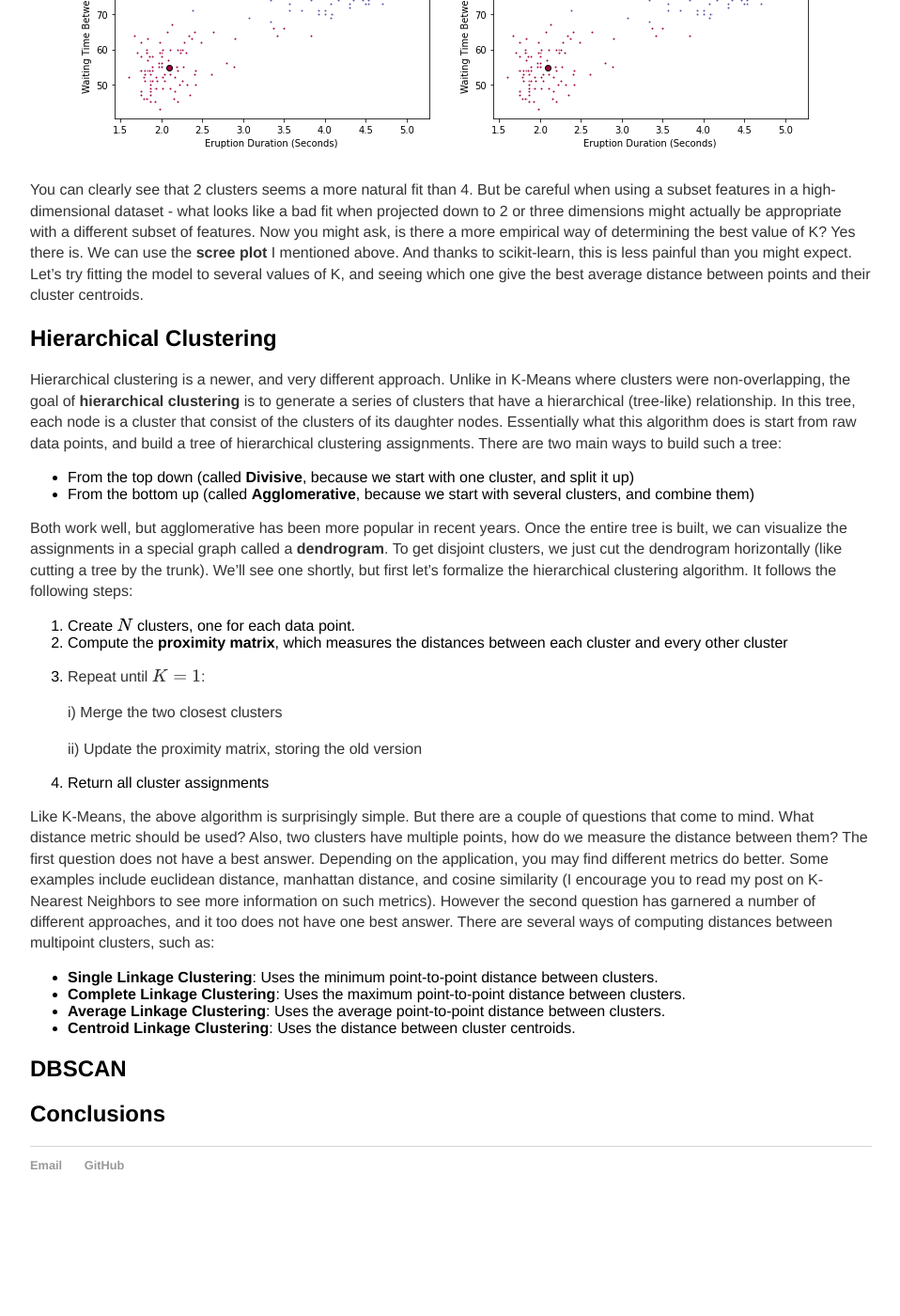
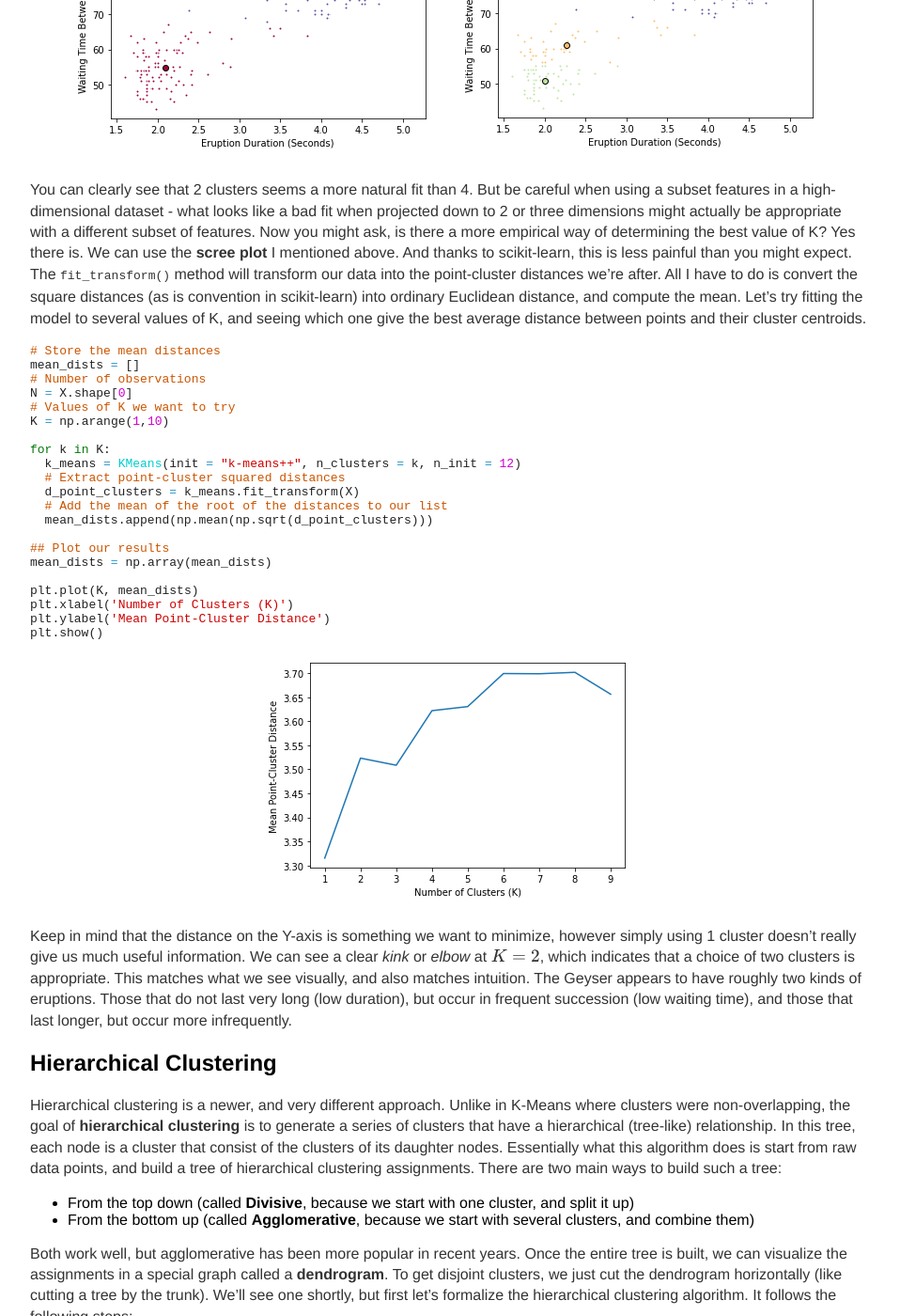
Before and after one commit to 12mre1/12mre1.github.io, a Jekyll site: the page built from _posts/2020-11-09-Some-Common-Clustering-Techniques.md, in a window 1280 px wide and 1400 px high, scrolled down 3969 px. Shown: the whole window at 94% size, without its empty margins (160-1118 px from the left). Built offline with Jekyll 4.4.1, drawn with Linux system fonts in a browser that asks for light colours; formulas are drawn with MathJax 3; before the commit the page ends 5276 px from its top, so only the background shows below that.

Commit message:
finish kmeans in cluster post

````diff
--- a/_posts/2020-11-09-Some-Common-Clustering-Techniques.md
+++ b/_posts/2020-11-09-Some-Common-Clustering-Techniques.md
@@ -139,9 +139,38 @@ plt.show()
 ```
 
 <center><img src="/img/k-means-2.png" alt = "faithfuldata">
-<img src="/img/k-means-2.png" alt = "faithfuldata"></center>
+<img src="/img/k-means-4.png" alt = "faithfuldata"></center>
 
-You can clearly see that 2 clusters seems a more natural fit than 4. But be careful when using a subset features in a high-dimensional dataset - what looks like a bad fit when projected down to 2 or three dimensions might actually be appropriate with a different subset of features. Now you might ask, is there a more empirical way of determining the best value of K? Yes there is. We can use the __scree plot__ I mentioned above. And thanks to scikit-learn, this is less painful than you might expect. Let's try fitting the model to several values of K, and seeing which one give the best average distance between points and their cluster centroids.
+You can clearly see that 2 clusters seems a more natural fit than 4. But be careful when using a subset features in a high-dimensional dataset - what looks like a bad fit when projected down to 2 or three dimensions might actually be appropriate with a different subset of features. Now you might ask, is there a more empirical way of determining the best value of K? Yes there is. We can use the __scree plot__ I mentioned above. And thanks to scikit-learn, this is less painful than you might expect. The `fit_transform()` method will transform our data into the point-cluster distances we're after. All I have to do is convert the square distances (as is convention in scikit-learn) into ordinary Euclidean distance, and compute the mean. Let's try fitting the model to several values of K, and seeing which one give the best average distance between points and their cluster centroids.
+
+```python
+# Store the mean distances
+mean_dists = []
+# Number of observations
+N = X.shape[0]
+# Values of K we want to try
+K = np.arange(1,10)
+
+for k in K:
+  k_means = KMeans(init = "k-means++", n_clusters = k, n_init = 12)
+  # Extract point-cluster squared distances
+  d_point_clusters = k_means.fit_transform(X)
+  # Add the mean of the root of the distances to our list
+  mean_dists.append(np.mean(np.sqrt(d_point_clusters)))
+
+## Plot our results
+mean_dists = np.array(mean_dists)
+
+plt.plot(K, mean_dists)
+plt.xlabel('Number of Clusters (K)')
+plt.ylabel('Mean Point-Cluster Distance')
+plt.show()
+```
+
+<center><img src="/img/kmeans-scree.png" alt = "faithfuldata"></center>
+
+Keep in mind that the distance on the Y-axis is something we want to minimize, however simply using 1 cluster doesn't really give us much useful information. We can see a clear _kink_ or _elbow_ at \\( K=2 \\), which indicates that a choice of two clusters is appropriate. This matches what we see visually, and also matches intuition. The Geyser appears to have roughly two kinds of eruptions. Those that do not last very long (low duration), but occur in frequent succession (low waiting time), and those that last longer, but occur more infrequently.
+
 
 ## Hierarchical Clustering
 
````
Also changed, not shown: img/kmeans-scree.png (added).
